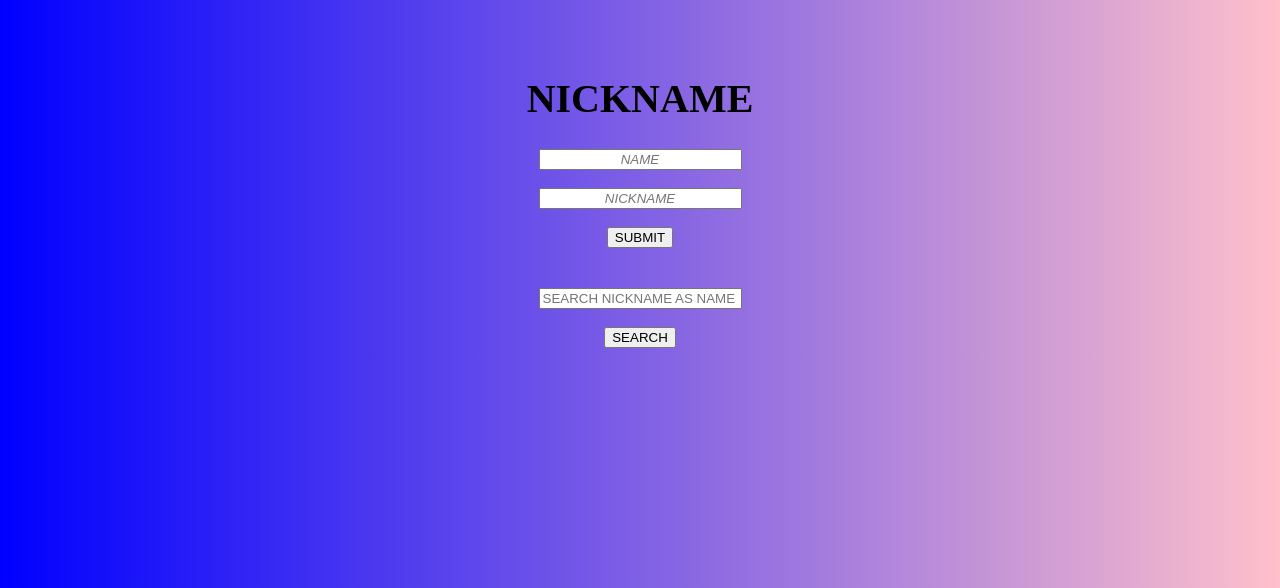
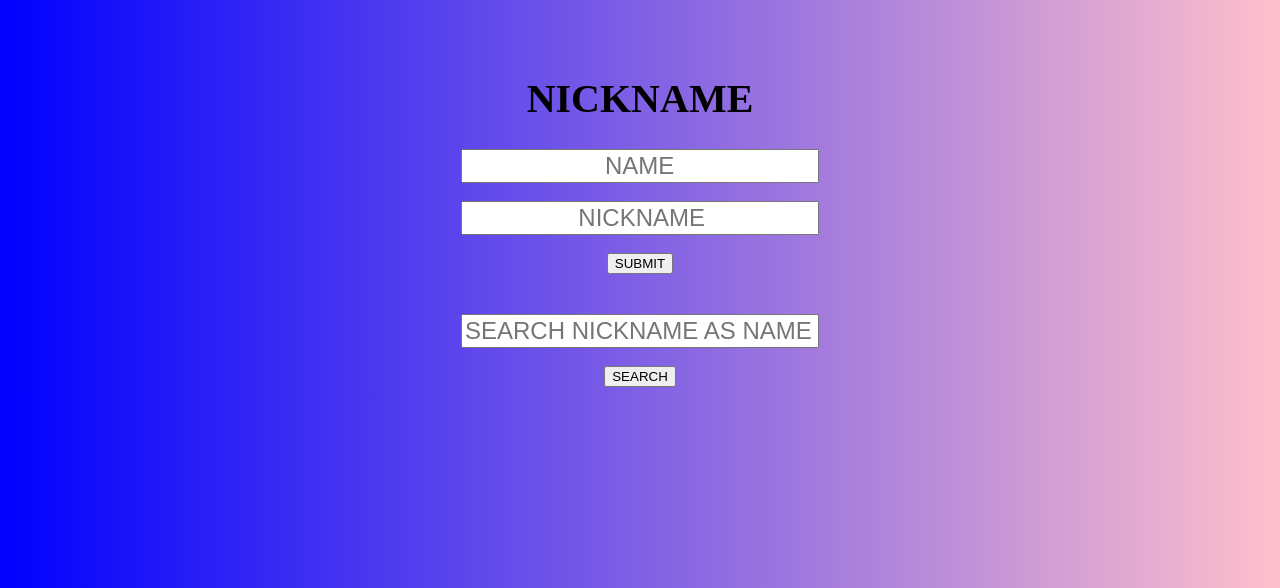
Before and after one commit to dreamjh20/flask-study, a Flask app: page / in a window 1280 px wide. Shown: the top 588 px of the page. Run offline with Flask 2, Linux system fonts and the light colour scheme.

Commit message:
[UPDATE] Large Font at Main Page

```diff
--- a/flask-name-nickname/static/css/style.css
+++ b/flask-name-nickname/static/css/style.css
@@ -10,12 +10,14 @@
 }
 
 .search_text{
-    min-width: 195px;
+    min-width: 350px;
+    font-size: x-large
 }
 #text_box{
-    min-width: 195px;
-    text-align: center;
-    font-style: italic;
+    min-width: 350px;
+    font-size: x-large
+    /* text-align: center; */
+    /* font-style: italic; */
 }
 
 .back_color{
--- a/flask-name-nickname/templates/index.html
+++ b/flask-name-nickname/templates/index.html
@@ -11,9 +11,9 @@
     <form action="/welcome" method="post">
         <div class="input_wrapper">
             <h1 class="title">NICKNAME</h1>
-            <input type="text" onKeyup="this.value=this.value.replace(/[0-9]/g, ''); " id="text_box" name="name" placeholder="NAME">
+            <input type="text" onKeyup="this.value=this.value.replace(/[0-9]/g, ''); " id="text_box" name="name" placeholder="                     NAME">
             <br>
-            <input type="text" id="text_box" name="nickname" placeholder="NICKNAME">
+            <input type="text" id="text_box" name="nickname" placeholder="                 NICKNAME">
             <br>
             <button type="submit" id="mouse_on" formmethod="POST" onclick="alert('submitted')">SUBMIT</button>
         </div>
```
